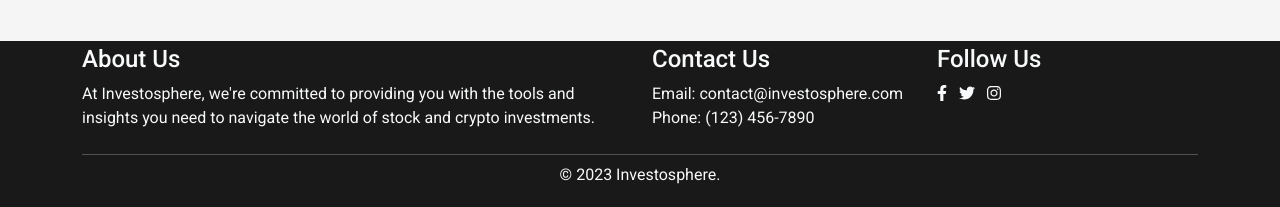
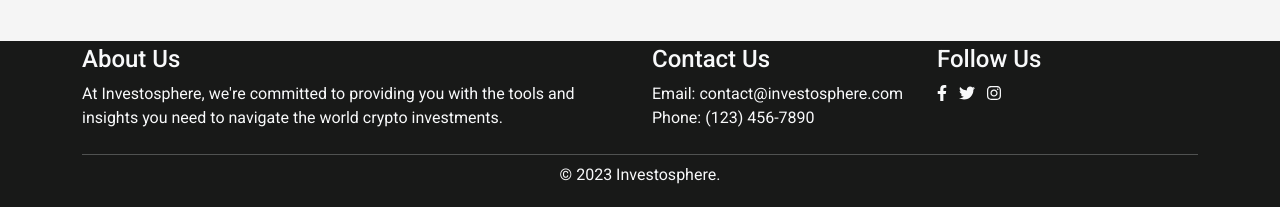
Before and after one commit to Danvm94/investosphere, a Django app: page /chart/ in a window 1280 px wide. Shown: the part 593-800 px from the top of the page. Run offline with Django 4.2, Linux system fonts and the light colour scheme; data that the repository does not hold is empty; some libraries are stand-ins or nearby versions.

Commit message:
Adjust text on bottom container on base.html

```diff
--- a/templates/base.html
+++ b/templates/base.html
@@ -111,7 +111,7 @@
             <div class="col-md-6">
                 <h4>About Us</h4>
                 <p>At Investosphere, we're committed to providing you with the tools and insights you need to navigate
-                    the world of stock and crypto investments.</p>
+                    the world crypto investments.</p>
             </div>
             <div class="col-md-3">
                 <h4>Contact Us</h4>
--- a/templates/home.html
+++ b/templates/home.html
@@ -12,7 +12,7 @@
                 <h1>Your Intelligent Investing Hub for Cryptocurrencies</h1>
                 <div class="d-none d-md-block">
                     <p>InvestoSphere is your gateway to confidently explore the world of cryptocurrency investments. Our
-                        platform provides real-time data, expert analysis, and insightful tools, enabling you to make
+                        platform provides insightful tools, enabling you to make
                         informed decisions with confidence.</p>
 
                     <p>Our mission is to simplify cryptocurrency markets for all investors. With reliable information at
```
